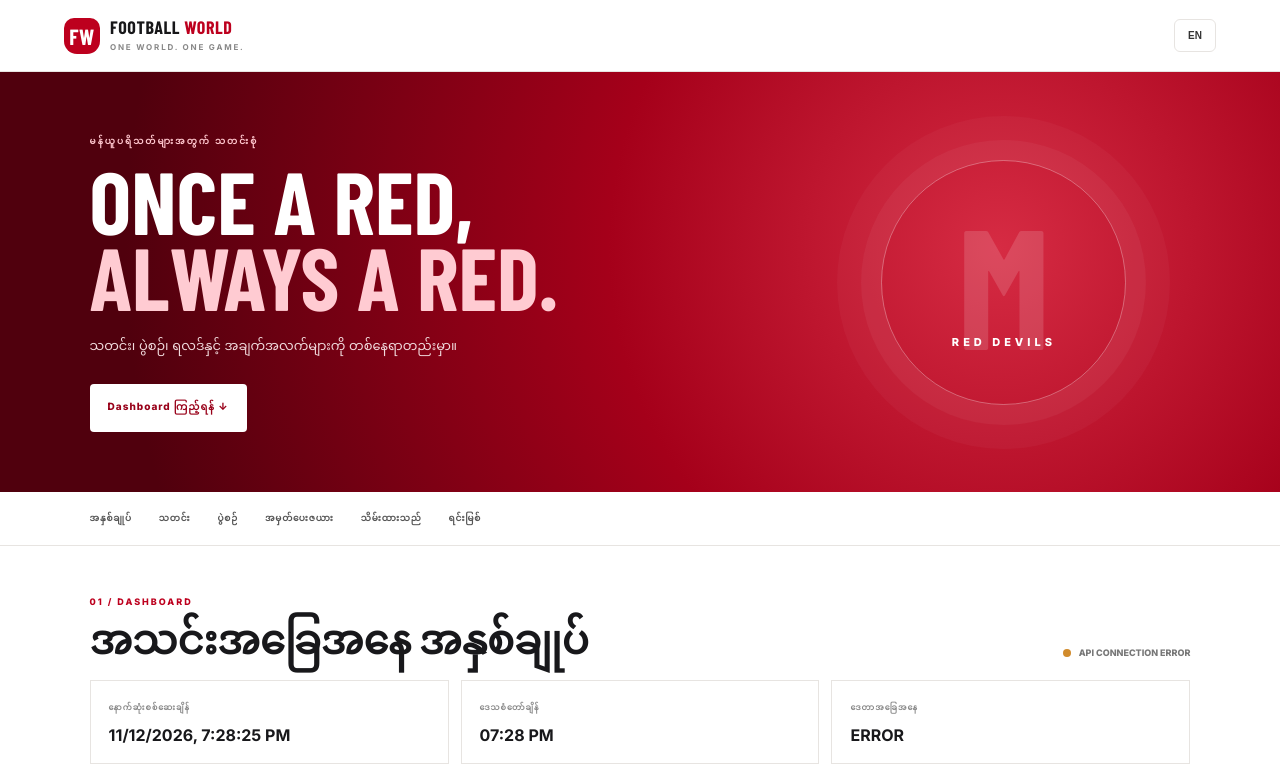
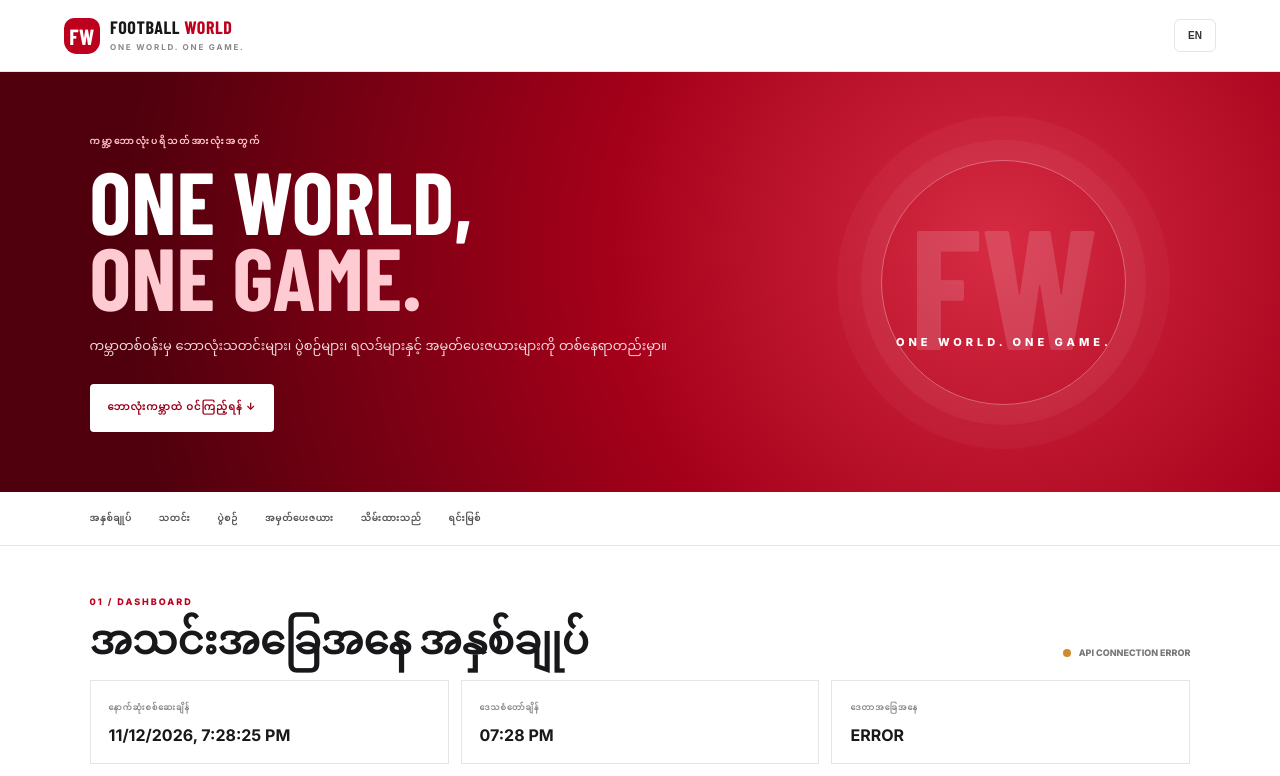
Before and after one commit to kyawthuptt-beep/Manchester-is-Red, a plain HTML site: page public/index.html in a window 1280 px wide. Shown: the top 776 px of the page. Drawn offline with nearby package versions, Linux system fonts and the light colour scheme; no server answers; a web font is replaced by a local one.

Commit message:
Update index.html

```diff
--- a/public/index.html
+++ b/public/index.html
@@ -21,7 +21,34 @@
  <div class="head-actions"><button id="langBtn" class="outline">EN</button><button id="installBtn" class="primary hidden">Install</button></div>
 </header>
 <main>
- <section class="hero"><div class="hero-copy"><p class="eyebrow" data-my="မန်ယူပရိသတ်များအတွက် သတင်းစုံ" data-en="THE UNITED FAN HUB">မန်ယူပရိသတ်များအတွက် သတင်းစုံ</p><h1>ONCE A RED,<br><em>ALWAYS A RED.</em></h1><p data-my="သတင်း၊ ပွဲစဉ်၊ ရလဒ်နှင့် အချက်အလက်များကို တစ်နေရာတည်းမှာ။" data-en="News, fixtures, results and team information in one place.">သတင်း၊ ပွဲစဉ်၊ ရလဒ်နှင့် အချက်အလက်များကို တစ်နေရာတည်းမှာ။</p><a class="cta" href="#dashboard" data-my="Dashboard ကြည့်ရန် ↓" data-en="OPEN DASHBOARD ↓">Dashboard ကြည့်ရန် ↓</a></div><div class="hero-mark"><strong>M</strong><span>RED DEVILS</span></div></section>
+ <section class="hero">
+  <div class="hero-copy">
+    <p class="eyebrow"
+       data-my="ကမ္ဘာ့ဘောလုံးပရိသတ်အားလုံးအတွက်"
+       data-en="THE WORLD OF FOOTBALL">
+       ကမ္ဘာ့ဘောလုံးပရိသတ်အားလုံးအတွက်
+    </p>
+
+    <h1>ONE WORLD,<br><em>ONE GAME.</em></h1>
+
+    <p
+      data-my="ကမ္ဘာတစ်ဝန်းမှ ဘောလုံးသတင်းများ၊ ပွဲစဉ်များ၊ ရလဒ်များနှင့် အမှတ်ပေးဇယားများကို တစ်နေရာတည်းမှာ။"
+      data-en="Global football news, fixtures, results and league tables — all in one place.">
+      ကမ္ဘာတစ်ဝန်းမှ ဘောလုံးသတင်းများ၊ ပွဲစဉ်များ၊ ရလဒ်များနှင့် အမှတ်ပေးဇယားများကို တစ်နေရာတည်းမှာ။
+    </p>
+
+    <a class="cta" href="#dashboard"
+       data-my="ဘောလုံးကမ္ဘာထဲ ဝင်ကြည့်ရန် ↓"
+       data-en="EXPLORE FOOTBALL WORLD ↓">
+       ဘောလုံးကမ္ဘာထဲ ဝင်ကြည့်ရန် ↓
+    </a>
+  </div>
+
+  <div class="hero-mark">
+    <strong>FW</strong>
+    <span>ONE WORLD. ONE GAME.</span>
+  </div>
+</section>
  <nav class="tabs"><a href="#dashboard" data-my="အနှစ်ချုပ်" data-en="OVERVIEW">အနှစ်ချုပ်</a><a href="#news" data-my="သတင်း" data-en="NEWS">သတင်း</a><a href="#matches" data-my="ပွဲစဉ်" data-en="MATCHES">ပွဲစဉ်</a><a href="#table" data-my="အမှတ်ပေးဇယား" data-en="TABLE">အမှတ်ပေးဇယား</a><a href="#saved" data-my="သိမ်းထားသည်" data-en="SAVED">သိမ်းထားသည်</a><a href="#sources" data-my="ရင်းမြစ်" data-en="SOURCES">ရင်းမြစ်</a></nav>
  <section id="dashboard" class="section">
   <div class="section-head"><div><p class="eyebrow">01 / DASHBOARD</p><h2 data-my="အသင်းအခြေအနေ အနှစ်ချုပ်" data-en="UNITED AT A GLANCE">အသင်းအခြေအနေ အနှစ်ချုပ်</h2></div><div class="updated"><span id="apiDot" class="dot"></span><span id="apiStatus" data-my="နမူနာမုဒ် · API မချိတ်ရသေး" data-en="DEMO MODE · API NOT CONNECTED">နမူနာမုဒ် · API မချိတ်ရသေး</span></div></div>
```
